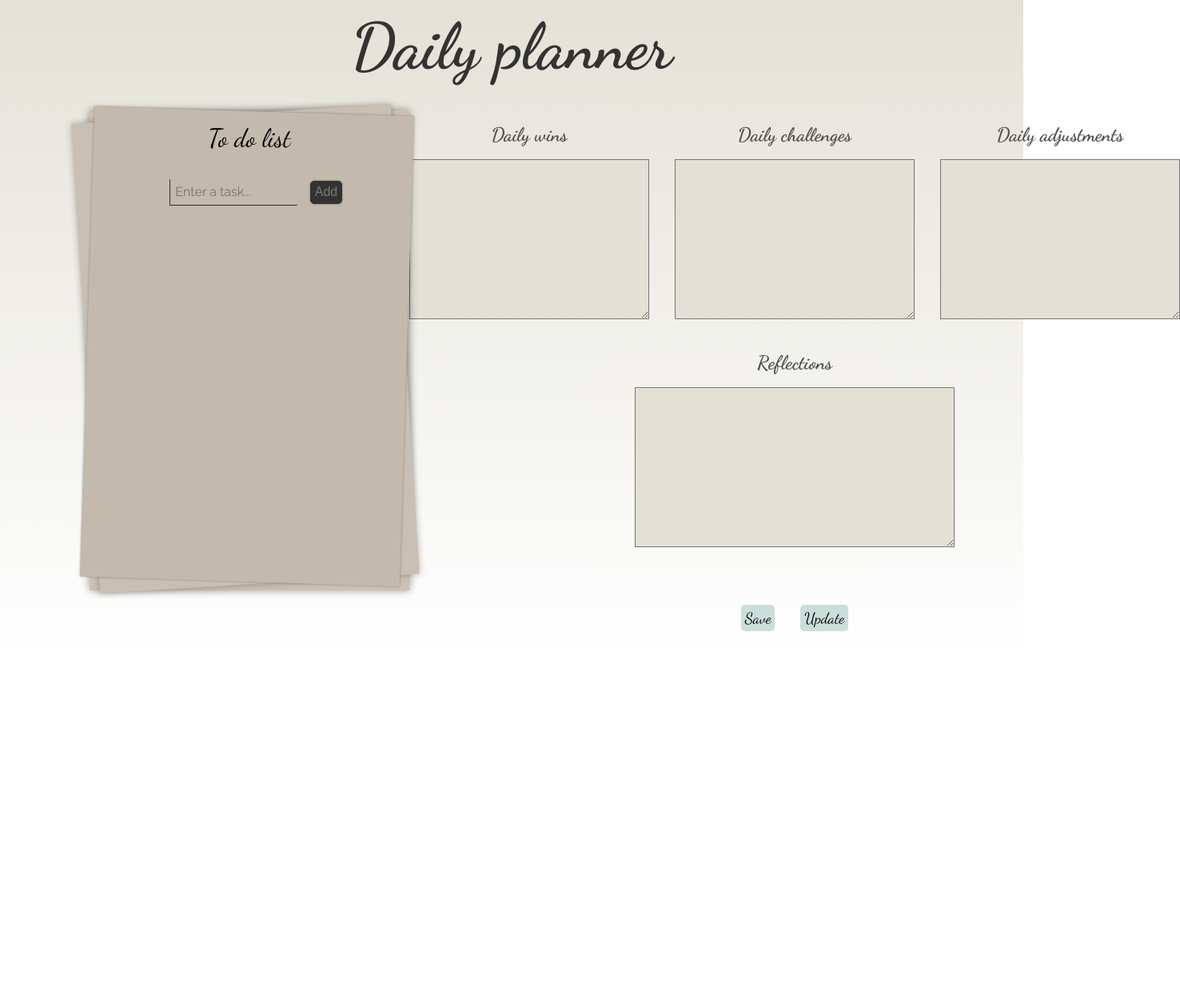
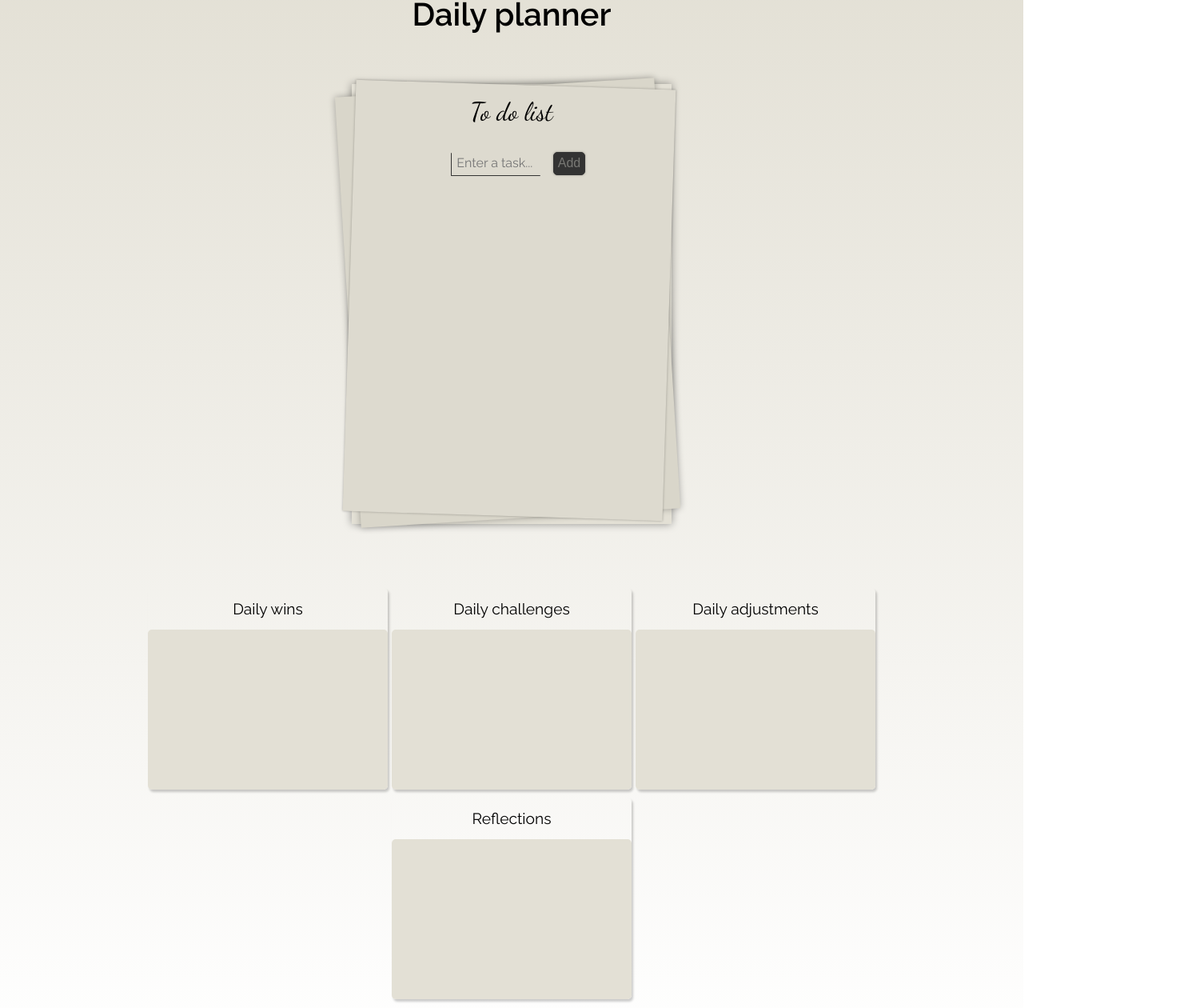
Before and after one commit to DianaEP/motivational-journal, a React (Vite) app: page /daily-planner in a window 1280 px wide. Shown: the part 86-1346 px from the top of the page at 80% size, 1476 px wide, since content can reach past the window. Before the commit the page ends 907 px from the top, so only its background shows below. Built offline with nearby package versions, Linux system fonts and the light colour scheme.

Commit message:
style components

```diff
--- a/src/components/daily-planner/DailyPlanner.css
+++ b/src/components/daily-planner/DailyPlanner.css
@@ -6,45 +6,250 @@
 
 }
 
+.planner-title{
+    text-align: center;
+    font-size: 2.5rem;
+    font-weight: 600;
+    padding: 2rem;
+    margin-bottom: 2rem;
+}
+
 .planner-container{
     display: flex;
-    justify-content: space-between;
-    padding: 2rem;
+    align-items: center;
+    column-gap: 10rem;
 
 }
 
-.section-one{
+.form-planner{
     display: flex;
-    column-gap: 2rem;
+    flex-direction: column;
+    justify-content: flex-end;
+    align-items: center;
+    /* padding-right: 3rem; */
+    row-gap: 10px;
+    /* grid-template-columns: repeat(3,1fr);
+    grid-template-rows: 1fr 1fr 50px;
+    justify-items: center;
+    align-items: end;
+    column-gap: 5px; */
+}
+
+.planner-card{
+    display: flex;
+    flex-direction: column;
+    justify-content: flex-end;
+    align-items: center;
+
+    /* row-gap: 15px; */
+    border-radius: 5px;
+    box-shadow: 2px 3px 3px rgba(0,0,0,.2);
 
 }
 
-.section-two{
+.section{
     display: flex;
-    justify-content: center;
+    align-items: flex-end;
+    column-gap: 5px;
 }
 
-#reflections{
-    width: 400px;
+
+ /* .planner-card:nth-of-type(1){
+    grid-column: 1 /2;
+}
+
+.planner-card:nth-of-type(2){
+    grid-column: 2 /3;
+    grid-row: 1 / 2;
+}
+
+.planner-card:nth-of-type(3){
+    grid-column: 3 / 4;
+    grid-row: 1 / -3;
+}
+
+.planner-card:nth-of-type(4){
+    grid-column: -3 / -2;
+    grid-row: 2 / 3;
+}
+
+.planner-card:nth-of-type(5){
+    grid-column: -3 /-2;
+    grid-row: 3 / 4;
+}
+
+.planner-card:nth-of-type(6){
+    grid-column: -4 /-3;
+    grid-row: 2 / 3;
+}
+
+
+.planner-card:nth-of-type(7){
+    grid-column: -2 /-1;
+    grid-row: 2 / 3;
+} */
+
+
+.label-planner{
+    font-size: 1.2rem;
+    padding: 15px;
 }
 
 
 
+
+/* textarea */
 .t-planner{
-    width: 300px;
+    width: 400px;
     height: 200px;
     background-color: var(--color2-journal);
+    font-family: var(--font-family);
+    font-size: 1rem;
+    border: none;
+    outline: none;
+    resize: none;
+    border-radius: 5px;
+    padding: 20px;
+}
+
+
+
+.form-planner .btn-cont{
     box-shadow: none;
 }
 
+
+.btn-cont{
+    display:flex;
+    justify-content: center;
+    column-gap: 1rem;
+    flex-direction: row;
+    margin-top: 2rem;
+}
+
 .button-planner{
-    background-color: var(--color6-planner);
+    background-color: var(--color2-journal);
+    width:100px;
     padding: 0.3rem;
-    font-size: 1.2rem;
-    font-family: var(--font-family2);
+    font-size: 1rem;
+    font-family: var(--font-family);
     border: none;
-    /* box-shadow: 0 5px 10px var(--color4); */
+    box-shadow: 2px 2px 2px rgba(0,0,0,.2);
     border-radius: 5px;
     cursor: pointer;
 
 }
+
+.planner-img{
+    width:400px;
+    height: 200px;
+    background-size: cover;
+    background-position: center;
+}
+
+.img1{
+    background-image: url('../../assets/coffee.jpg');
+    border-radius: 5px;
+}
+
+.img2{
+    background-image: url('../../assets/study.jpg');
+    border-radius: 5px;
+}
+
+
+
+/* @media(max-width:768px) {
+    .form-planner{
+        grid-template-columns: 1fr;
+    }
+
+    .card:nth-of-type(1){
+        grid-column: 1 /2;
+    }
+
+    .card:nth-of-type(4){
+        grid-column: 1 / 2 ;
+        grid-row: 4 / 5;
+    }
+
+    .card:nth-of-type(5){
+        grid-column: 1 / 2;
+        grid-row: 5 / 6;
+    }
+} */
+
+@media(max-width:1700px){
+    .planner-container{
+        column-gap: 7rem;
+
+    }
+
+    .t-planner{
+        width: 300px;
+        padding: 10px;
+        font-size: 0.9rem;
+    }
+
+    .planner-img{
+        width:300px;
+    }
+}
+
+
+@media(max-width:1600px){
+    .planner-container{
+        column-gap: 2rem;
+
+    }
+
+}
+
+@media(max-width:1480px){
+
+    .planner-container{
+        flex-wrap: wrap;
+        row-gap: 5rem;
+        justify-content: center;
+
+    }
+
+    .form-planner{
+        align-items: center;
+    }
+
+    .section{
+        flex-wrap: wrap;
+
+    }
+
+    .planner-img{
+        display: none;
+    }
+
+
+
+
+
+
+}
+
+@media(max-width:1215px){
+    .planner-container{
+        flex-wrap: wrap;
+        row-gap: 5rem;
+        justify-content: center;
+    }
+    .section{
+        flex-direction: column;
+
+    }
+
+    .planner-img{
+        display: none;
+    }
+
+    .btn-cont{
+        row-gap: 1rem;
+    }
+}
--- a/src/components/daily-planner/DailyPlanner.jsx
+++ b/src/components/daily-planner/DailyPlanner.jsx
@@ -1,5 +1,6 @@
 import './DailyPlanner.css';
 import ToDoList from '../to-do-list/ToDoList';
+
 
 export default function DailyPlanner() {
 
@@ -7,7 +8,7 @@ export default function DailyPlanner() {
     return (
       <>
         <div className='daily-elem'>
-          <h2 className="journal-title">Daily planner</h2>
+          <h2 className="planner-title">Daily planner</h2>
 
           <div className='planner-container'>
 
@@ -17,34 +18,44 @@ export default function DailyPlanner() {
 
               <form className="form-planner" action="">
 
-                <div className="section-one">
-                  <fieldset className="fieldset">
-                    <label className="label-text" htmlFor="wins">Daily wins </label>
+                <div className="section">
+                  <div className="planner-card">
+                    <label className="label-planner" htmlFor="wins">Daily wins </label>
                     <textarea className=" t-planner" name="wins" id="wins" cols="30" rows="10"></textarea>
-                  </fieldset>
+                  </div>
 
-                  <fieldset className="fieldset">
-                    <label className="label-text" htmlFor="challenges">Daily challenges </label>
+                  <div className="planner-card">
+                    <label className="label-planner" htmlFor="challenges">Daily challenges </label>
                     <textarea className=" t-planner" name="challenges" id="challenges" cols="30" rows="10"></textarea>
-                  </fieldset>
+                  </div>
 
-                  <fieldset className="fieldset">
-                    <label className="label-text" htmlFor="adjustments">Daily adjustments </label>
+                  <div className="planner-card">
+                    <label className="label-planner" htmlFor="adjustments">Daily adjustments </label>
                     <textarea className=" t-planner" name="adjustments" id="adjustments" cols="30" rows="10"></textarea>
-                  </fieldset>
+                  </div>
                 </div>
 
-                <div className='section-two'>
-                    <fieldset className="fieldset">
-                      <label className="label-text" htmlFor="reflections">Reflections </label>
-                      <textarea className=" t-planner" name="reflections" id="reflections" cols="30" rows="10"></textarea>
-                    </fieldset>
+
+                <div className="section">
+                  <div className="planner-card planner-img img1"></div>
+                  <div className="planner-card">
+                    <label className="label-planner" htmlFor="reflections">Reflections </label>
+                    <textarea className=" t-planner" name="reflections" id="reflections" cols="30" rows="10"></textarea>
+                  </div>
+                  <div className="planner-card planner-img img2"></div>
                 </div>
 
-                <div className="buttons-container">
+
+
+
+                <div className="section btn-cont ">
                     <button className="button-planner">Save</button>
                     <button className="button-planner">Update</button>
                 </div>
+
+
+
+
 
               </form>
           </div>
--- a/src/components/to-do-list/ToDoList.css
+++ b/src/components/to-do-list/ToDoList.css
@@ -3,9 +3,9 @@
     align-items: center;
     flex-direction: column;
     width: 400px;
-    height: 600px;
+    height: 700px;
     /* background-color: var(--color2-journal); */
-    background-color: var(--color3-journal);
+    background-color: var(--color2-journal);
     box-shadow: 0 0 10px rgba(0,0,0,.4);
     /* border-radius: 5px; */
     margin-left: 5rem;
@@ -23,7 +23,7 @@
 
 .to-do-list::before{
     /* background-color: var(--color3-journal); */
-    background-color: #c9bfb3;
+    background-color: #d9d6ca;
     box-shadow: 0 0 8px rgba(0,0,0,.3);
     left:-5px;
     top:4px;
@@ -32,7 +32,7 @@
 }
 
 .to-do-list::after{
-    background-color: #c3b9ac;
+    background-color:#dddacf;
     box-shadow: 0 0 3px rgba(0,0,0,.3);
     left:-3px;
     top: 1px;
@@ -47,7 +47,7 @@
     border: none;
     border-bottom: 1px solid var(--color1);
     border-left: 1px solid var(--color1);
-    background-color: #c3b9ac;
+    background-color: #dddacf;
     border-radius: 1px;
     cursor: pointer;
     margin: 1rem;
@@ -129,3 +129,34 @@
 .checked{
     text-decoration: line-through;
 }
+
+
+@media(max-width:1700px){
+    .to-do-list{
+        width:450px;
+        margin: 0 3rem;
+
+    }
+
+    .list{
+        width: 7rem;
+    }
+
+
+}
+
+@media(max-width:1600px){
+    .to-do-list{
+       width: 400px;
+        height: 550px;
+    }
+
+    .list{
+        width: 7rem;
+        font-size: 0.8rem;
+    }
+
+    .span-item{
+        font-size: 0.9rem;
+    }
+}
```
Also changed, not shown: src/assets/coffee.jpg (added), src/assets/study.jpg (added).
